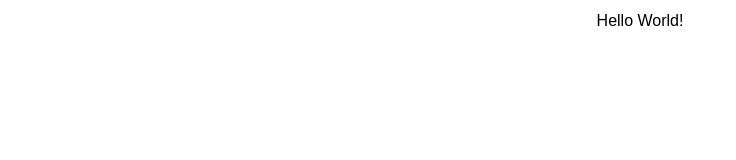
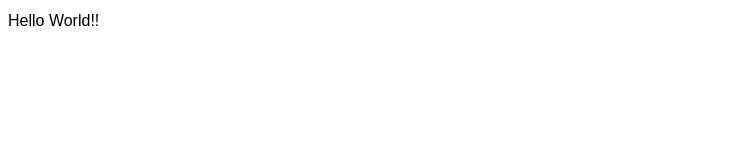
Before and after one commit to alexpotanes/starter, a website: page src/index.html in a window 1280 px wide. Shown: the whole page, without its empty margins (0-736 px from the left). Drawn offline with nearby package versions, Linux system fonts and the light colour scheme; files that its build step writes are made by us from their sources.

Commit message:
new readme and package

```diff
--- a/package.json
+++ b/package.json
@@ -1,5 +1,5 @@
 {
-  "name": "eventbooking",
+  "name": "mysite",
   "version": "1.0.0",
   "scripts": {
     "start": "gulp",
--- a/src/assets/sass/style.scss
+++ b/src/assets/sass/style.scss
@@ -51,5 +51,4 @@ body {
   line-height: 1.65;
   font-family: Arial, sans-serif;
   overflow-x: hidden;
-  text-align: center;
 }
--- a/src/index.html
+++ b/src/index.html
@@ -17,7 +17,7 @@
 
 <body>
     <div class="container">
-        Hello World!
+        Hello World!!
     </div>
 </body>
 <script src="./assets/js/main.min.js"></script>
```
Also changed, not shown: 2 other files.
